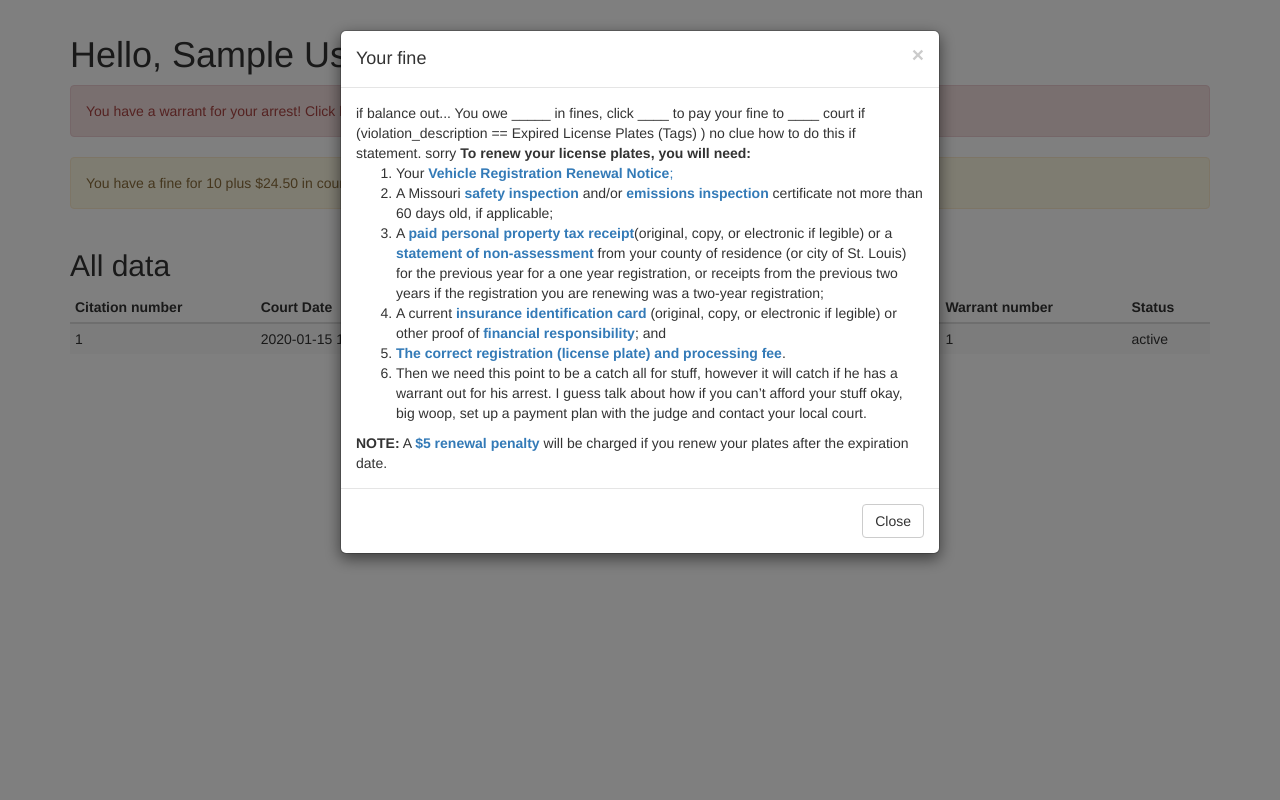
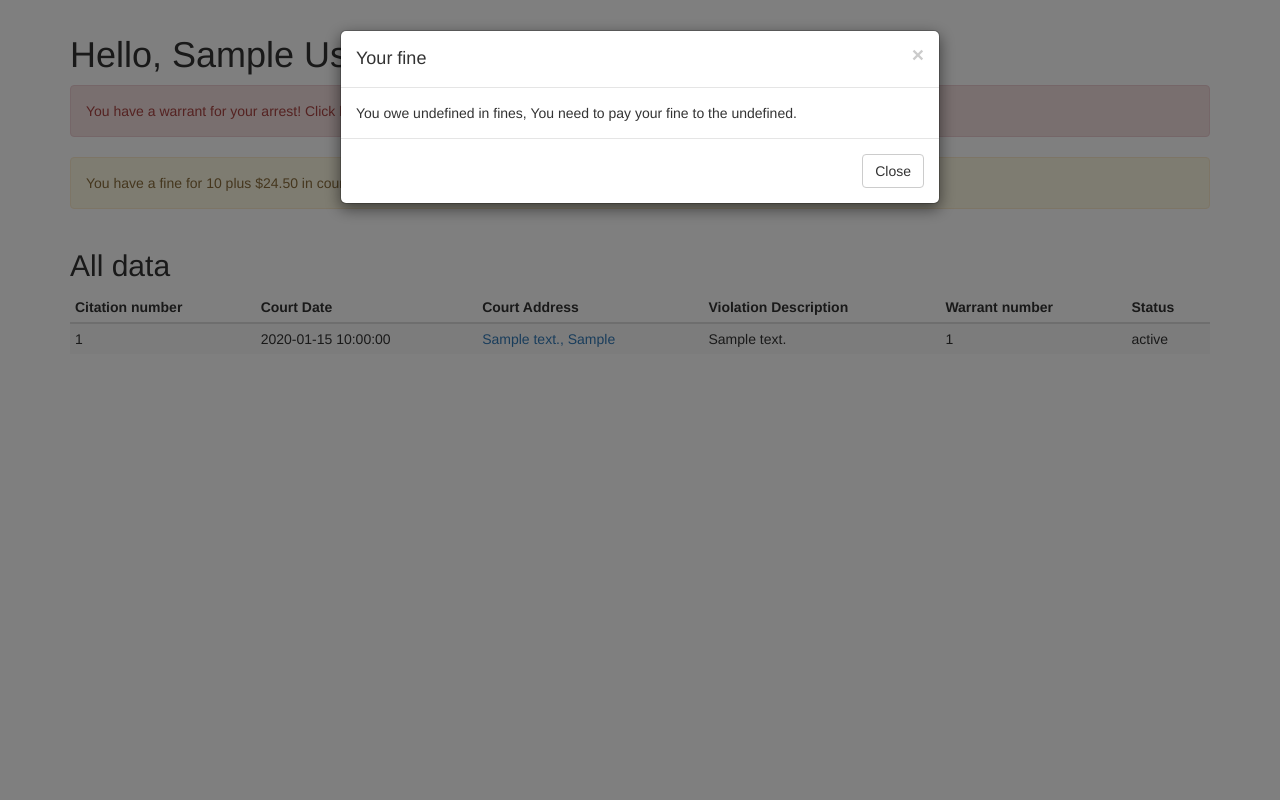
Before and after one commit to ixchi/GlobalHackV, a PHP site: template templates/search.twig in a window 1280 px wide, after a click that opens the changed part. Run offline with PHP 8.4, Linux system fonts and the light colour scheme; the template is opened without the code that fills it: most values are stand-ins (such as "Sample title", 1, 10 or a date in 2020); some libraries are stand-ins or nearby versions.

Commit message:
jobs... steve jobs (http://whatthecommit.com)

```diff
--- a/index.php
+++ b/index.php
@@ -63,13 +63,17 @@ $klein->respond('POST', '/search', function ($request, $response, $service, $app
 	foreach ($results as $row) {
 		if ($row['status']  == 'FTA WARRANT ISSUED') {
 			if (!property_exists($info, 'warrant')) $info->warrant = array();
-			$info->warrant[] = $row['citation_number'];
+			$info->warrant[] = array(
+				'violation' => $row['violation_number'],
+				'citation' => $row['citation_number']
+			);
 		}
 
 		if ($row['status']  == 'CONT FOR PAYMENT') {
 			if (!property_exists($info, 'fine')) $info->fine = array();
 			$info->fine[] = array(
 				'amount' => $row['fine_amount'],
+				'violation' => $row['violation_number'],
 				'citation' => $row['citation_number']
 			);
 		}
--- a/templates/layout.twig
+++ b/templates/layout.twig
@@ -21,12 +21,33 @@
 	$('.datepicker').birthdayPicker();
 	</script>
 	<script>
+	var getByViolation = function (violation) {
+		var result = false;
+		for (var i = 0; i < data.length; i++) {
+			if (data[i].violation_number === violation) {
+				result = data[i];
+			}
+		}
+
+		return result;
+	};
+
 	$('.warrant').click(function (e) {
-		console.log(e.target.dataset.citation);
+		console.log(getByViolation(e.target.dataset.violation));
 	});
 
 	$('.fine').click(function (e) {
-		console.log(e.target.dataset.citation);
+		if (e.target.tagName == 'STRONG') {
+			e.target = e.target.parentNode;
+		}
+		var v = getByViolation(e.target.dataset.violation);
+		document.querySelector('.fines-owed').innerHTML = v.fine_amount;
+		document.querySelector('.fines-court').innerHTML = v.court_location;
+		if (v.violation_description == 'Expired License Plates (Tags)') {
+			document.querySelector('.expired-plates').classList.remove('hidden');
+		} else {
+			document.querySelector('.expired-plates').classList.add('hidden');
+		}
 	});
 
 	$('#moreInfoLicense').click(function (e) {
--- a/templates/noresults.twig
+++ b/templates/noresults.twig
@@ -37,7 +37,7 @@
 					</div>
 				</div>
 
-				<a href="/" class="btn btn-primary btn-lg">Return Home</a>
+				<a href="javascript:history.go(-1)" class="btn btn-primary btn-lg">Return Home</a>
 			</div>
 		</div>
 	</div>
--- a/templates/search.twig
+++ b/templates/search.twig
@@ -9,11 +9,11 @@
 				<h1>Hello, {{ results[0].first_name }} {{ results[0].last_name }}</h1>
 
 				{% for warrant in info.warrant %}
-					<div class="alert alert-danger warrant" data-toggle="modal" data-target="#warrantModal" data-citation="{{ warrant }}" style="cursor: pointer">You have a warrant for your arrest! Click here for more information about <strong>citation {{ warrant }}</strong>.</div>
+					<div class="alert alert-danger warrant" data-toggle="modal" data-target="#warrantModal" data-violation="{{ warrant.violation }}" style="cursor: pointer">You have a warrant for your arrest! Click here for more information about <strong>citation {{ warrant.citation }}</strong>.</div>
 				{% endfor %}
 
 				{% for fine in info.fine %}
-					<div class="alert alert-warning fine" data-toggle="modal" data-target="#fineModal" data-citation="{{ fine.citation }}" style="cursor: pointer">You have a fine for {{ fine.amount }} plus $24.50 in court fees. Click here for more information about <strong>citation {{ fine.citation }}</strong>.</div>
+					<div class="alert alert-warning fine" data-toggle="modal" data-target="#fineModal" data-violation="{{ fine.violation }}" style="cursor: pointer">You have a fine for {{ fine.amount }} plus $24.50 in court fees. Click here for more information about <strong>citation {{ fine.citation }}</strong>.</div>
 				{% endfor %}
 			</div>
 		</div>
@@ -82,10 +82,8 @@
 				</div>
 
 				<div class="modal-body">
-					if balance out...
-					You owe _____ in fines, click ____ to pay your fine to ____ court
-					if (violation_description == Expired License Plates (Tags) ) no clue how to do this if statement. sorry
-
+					You owe <span class="fines-owed"></span> in fines, You need to pay your fine to the <span class="fines-court"> court.</span>.
+					<div class="expired-plates hidden">
 					<b>To renew your license plates, you will need:</b>
 					<ol>
 						<li>
@@ -95,13 +93,21 @@
 							A Missouri <a href="http://dor.mo.gov/motorv/help.php#safety"><b>safety inspection</b></a> and/or <a href="http://dor.mo.gov/motorv/help.php#emissions"><b>emissions inspection</b></a> certificate not more than 60 days old, if applicable;
 						</li>
 						<li>
-							A <a href="http://dor.mo.gov/motorv/help.php#propertytax"><b>paid personal property tax receipt</b></a>(original, copy, or electronic if legible) or a <a href="http://dor.mo.gov/motorv/help.php#nonassesment"><b>statement of non-assessment</b></a> from your county of residence (or city of St. Louis) for the previous year for a one year registration, or receipts from the previous two years if the registration you are renewing was a two-year registration;</li>
-	<li style="font-weight: 400;"><span style="font-weight: 400;">A current </span><a href="http://dor.mo.gov/motorv/help.php#proofins"><b>insurance identification card</b></a><span style="font-weight: 400;"> (original, copy, or electronic if legible) or other proof of </span><a href="http://dor.mo.gov/drivers/insurinfo.php"><b>financial responsibility</b></a><span style="font-weight: 400;">; and</span></li>
-	<li style="font-weight: 400;"><a href="http://dor.mo.gov/motorv/fees.php#passenger"><b>The correct registration (license plate) and processing fee</b></a><span style="font-weight: 400;">.</span></li>
-	<li style="font-weight: 400;"><span style="font-weight: 400;">Then we need this point to be a catch all for stuff, however it will catch if he has a warrant out for his arrest. I guess talk about how if you can’t afford your stuff okay, big woop, set up a payment plan with the judge and contact your local court. </span></li>
-</ol>
-					<b>NOTE:</b><span style="font-weight: 400;"> A </span><a href="http://dor.mo.gov/motorv/help.php#penalties"><b>$5 renewal penalty</b></a><span style="font-weight: 400;"> will be charged if you renew your plates after the expiration date.</span>
+							A <a href="http://dor.mo.gov/motorv/help.php#propertytax"><b>paid personal property tax receipt</b></a>(original, copy, or electronic if legible) or a <a href="http://dor.mo.gov/motorv/help.php#nonassesment"><b>statement of non-assessment</b></a> from your county of residence (or city of St. Louis) for the previous year for a one year registration, or receipts from the previous two years if the registration you are renewing was a two-year registration;
+						</li>
+						<li>
+							A current <a href="http://dor.mo.gov/motorv/help.php#proofins"><b>insurance identification card</b></a> (original, copy, or electronic if legible) or other proof of <a href="http://dor.mo.gov/drivers/insurinfo.php"><b>financial responsibility</b></a>; and
+						</li>
+						<li>
+							<a href="http://dor.mo.gov/motorv/fees.php#passenger"><b>The correct registration (license plate) and processing fee</b></a>.</span>
+						</li>
+						<li>
+							Then we need this point to be a catch all for stuff, however it will catch if he has a warrant out for his arrest. I guess talk about how if you can’t afford your stuff okay, big woop, set up a payment plan with the judge and contact your local court.
+						</li>
+					</ol>
 
+					<b>NOTE:</b>A <a href="http://dor.mo.gov/motorv/help.php#penalties"><b>$5 renewal penalty</b></a> will be charged if you renew your plates after the expiration date.
+					</div>
 				</div>
 
 				<div class="modal-footer">
@@ -112,6 +118,6 @@
 	</div>
 
 	<script>
-	var data = JSON.parse('{{ results | json_encode() | raw }}');
+	var data = JSON.parse('{{ results | json_encode() | e('js') | raw }}');
 	</script>
 {% endblock %}
```
Also changed, not shown: 1 other file.
